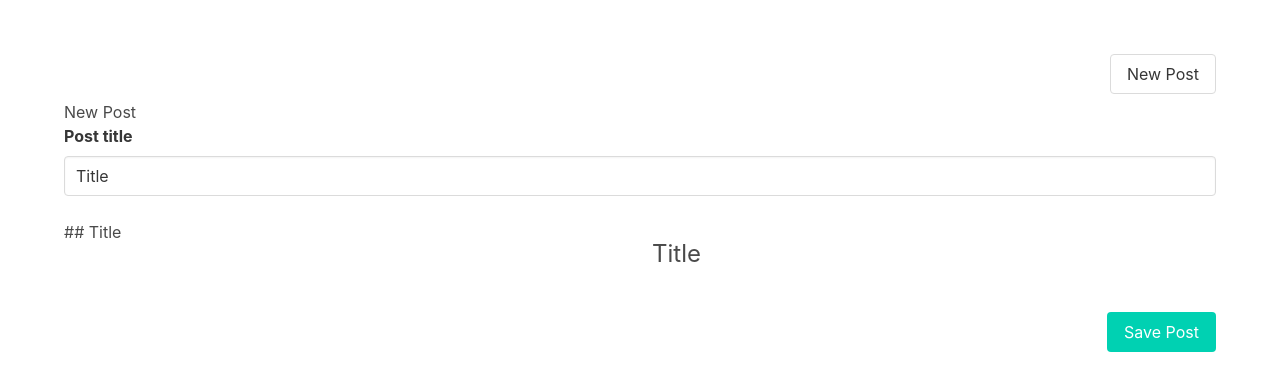
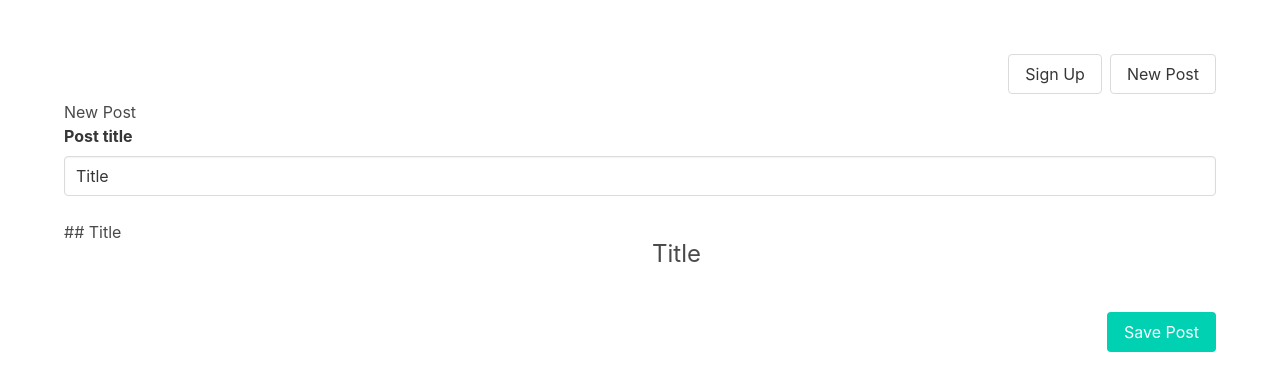
Before and after one commit to gabrielcaiana/blog-vue3-express, a Vue app: page /posts/new in a window 1280 px wide. Shown: the top 390 px of the page. Built offline with nearby package versions, Linux system fonts and the light colour scheme.

Commit message:
✨ feat: create composable modal

```diff
--- a/src/App.vue
+++ b/src/App.vue
@@ -1,14 +1,30 @@
 <script lang="ts" setup>
   import Navbar from './components/Navbar.vue';
+  import { useModal } from './composables/modal'
+  import { computed } from 'vue'
+
+  const modal = useModal()
+  const modalStyle = computed(() => {
+    return {
+      display: modal.show.value ? 'block' : 'none',
+    }
+  })
 </script>
 
 <template>
-  <main>
-    <div class="section">
-      <div class="container">
-        <Navbar />
-        <RouterView />
+  <div class="modal" style="color: white;" :style="modalStyle">
+    <div class="modal-background">
+      <div class="modal-content">
+        <div id="modal"></div>
       </div>
     </div>
-  </main>
+    <button @click="modal.hideModal()" class="modal-close is-large"></button>
+  </div>
+
+  <div class="section">
+    <div class="container">
+      <Navbar />
+      <RouterView />
+    </div>
+  </div>
 </template>
--- a/src/components/Navbar.vue
+++ b/src/components/Navbar.vue
@@ -1,9 +1,21 @@
+<script lang="ts" setup>
+  import { useModal } from '../composables/modal'
+
+  const modal = useModal()
+
+</script>
+
 <template>
   <div class="navbar">
     <div class="navbar-end">
       <div class="buttons">
+        <button class="button" @click="modal.showModal()">Sign Up</button>
         <router-link to="/posts/new" class="button">New Post</router-link>
       </div>
     </div>
   </div>
+
+  <Teleport to="#modal">
+    Content to be rendered in the modal
+  </Teleport>
 </template>
--- /dev/null
+++ b/src/composables/modal.ts
@@ -0,0 +1,11 @@
+import { ref } from 'vue'
+
+const show = ref(false)
+
+export const useModal = () => {
+  return {
+    show,
+    showModal: () => show.value = true,
+    hideModal: () => show.value = false,
+  }
+}
```
